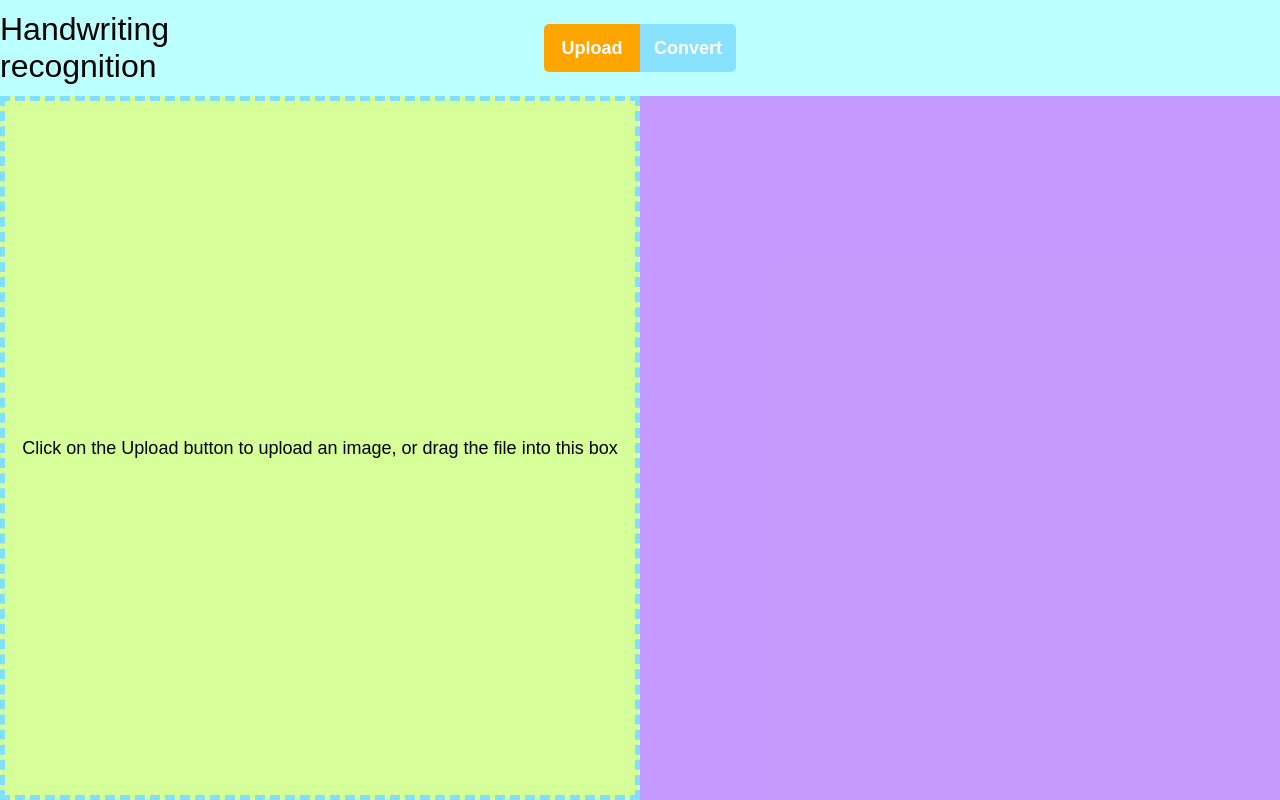
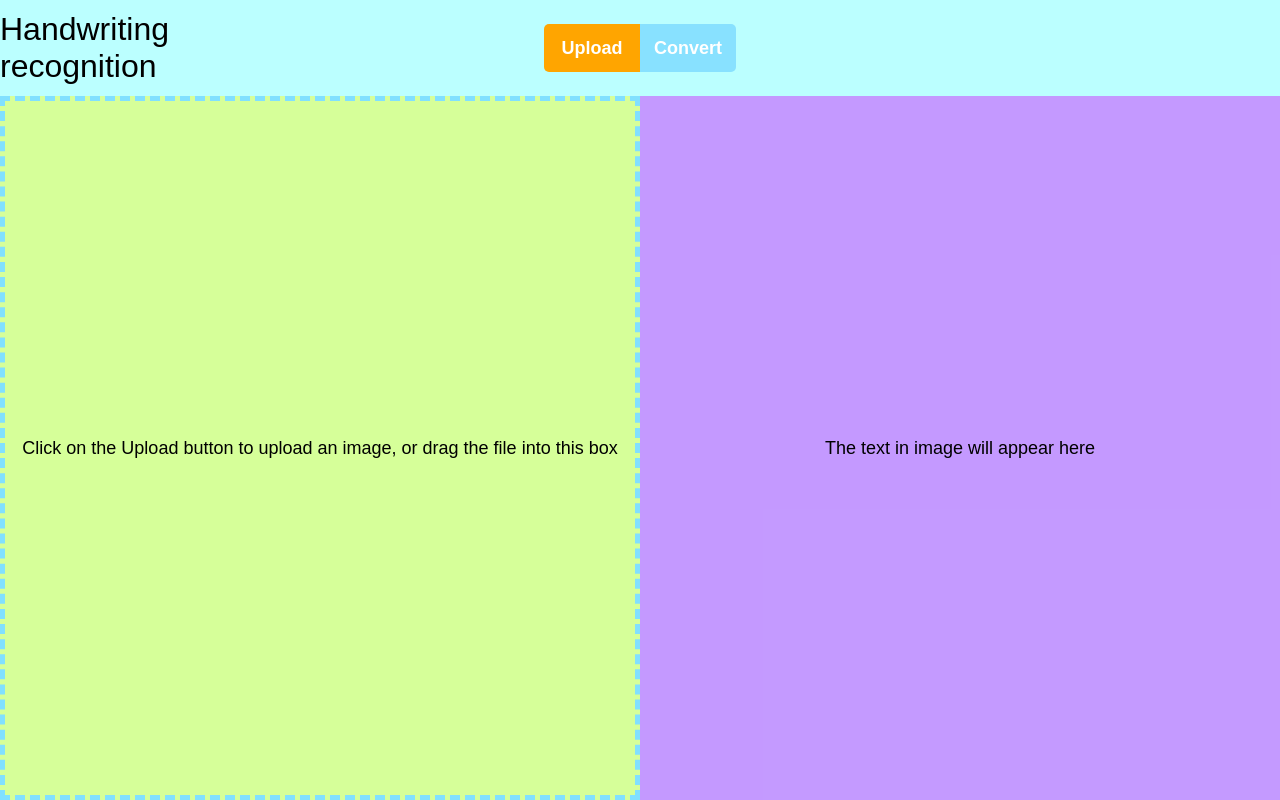
Before and after one commit to shrutikmali/spe-final-frontend, a React (Create React App) app: page / in a window 1280 px wide. Built offline with nearby package versions, Linux system fonts and the light colour scheme.

Commit message:
Create Conversion component

```diff
--- a/src/App.js
+++ b/src/App.js
@@ -2,6 +2,7 @@ import React from "react";
 import "./App.css";
 import Header from "./components/header/Header";
 import Upload from "./components/upload/Upload";
+import Conversion from "./components/conversion/Conversion";
 
 const App = () => {
   return (
@@ -11,7 +12,7 @@ const App = () => {
       </div>
       <div className="body">
         <div className="app-upload"><Upload /></div>
-        <div className="app-convert"></div>
+        <div className="app-convert"><Conversion /></div>
       </div>
     </div>
   );
--- /dev/null
+++ b/src/components/conversion/Conversion.js
@@ -0,0 +1,12 @@
+import React from "react";
+import "./conversion.css";
+
+const Conversion = () => {
+  return (
+    <div className="conversion-root">
+      <p className="conversion-text">The text in image will appear here</p>
+    </div>
+  );
+}
+
+export default Conversion;
--- /dev/null
+++ b/src/components/conversion/conversion.css
@@ -0,0 +1,8 @@
+.conversion-root {
+    width: 100%;
+    height: 100%;
+    display: flex;
+    align-items: center;
+    justify-content: center;
+    font-size: 18px;
+}
```
